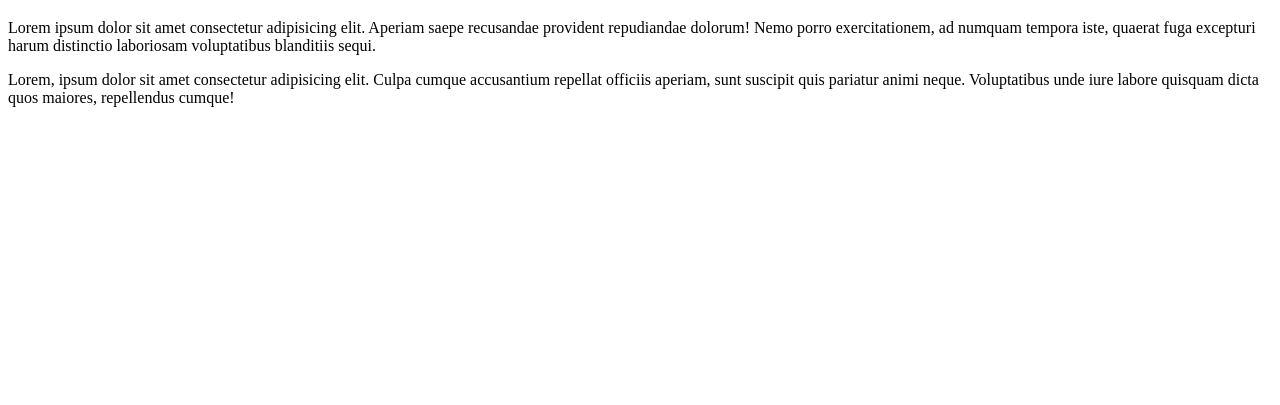
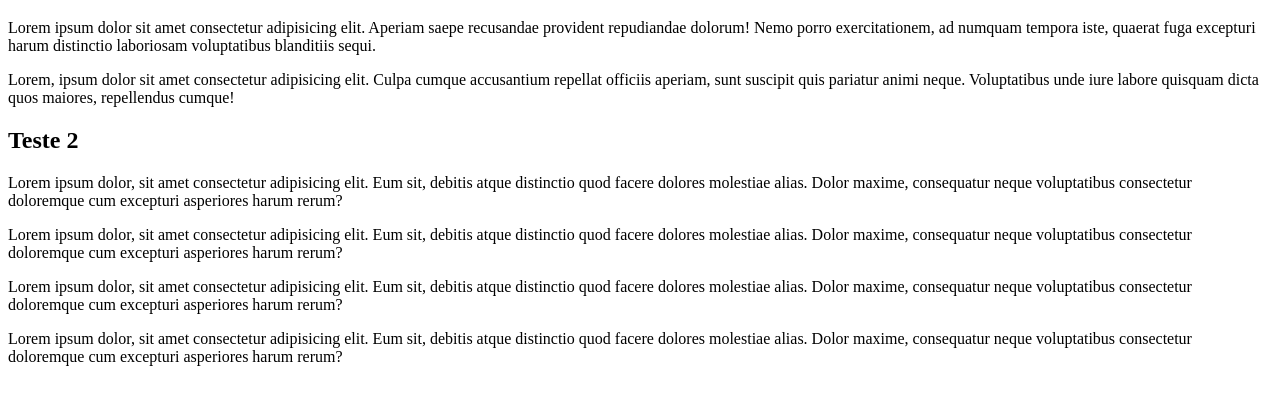
Before and after one commit to charles-cm1/portifolio, a plain HTML site: page site-exemplo/index.html in a window 1280 px wide. Shown: the part 61-466 px from the top of the page. Drawn offline with Linux system fonts and the light colour scheme.

Commit message:
add h2 p

```diff
--- a/site-exemplo/index.html
+++ b/site-exemplo/index.html
@@ -11,5 +11,13 @@
     <p>Lorem ipsum dolor sit amet consectetur adipisicing elit. Aperiam saepe recusandae provident repudiandae dolorum! Nemo porro exercitationem, ad numquam tempora iste, quaerat fuga excepturi harum distinctio laboriosam voluptatibus blanditiis sequi.</p>
 
     <p>Lorem, ipsum dolor sit amet consectetur adipisicing elit. Culpa cumque accusantium repellat officiis aperiam, sunt suscipit quis pariatur animi neque. Voluptatibus unde iure labore quisquam dicta quos maiores, repellendus cumque!</p>
+
+
+    <h2>Teste 2</h2>
+
+    <p>Lorem ipsum dolor, sit amet consectetur adipisicing elit. Eum sit, debitis atque distinctio quod facere dolores molestiae alias. Dolor maxime, consequatur neque voluptatibus consectetur doloremque cum excepturi asperiores harum rerum?</p>
+    <p>Lorem ipsum dolor, sit amet consectetur adipisicing elit. Eum sit, debitis atque distinctio quod facere dolores molestiae alias. Dolor maxime, consequatur neque voluptatibus consectetur doloremque cum excepturi asperiores harum rerum?</p>
+    <p>Lorem ipsum dolor, sit amet consectetur adipisicing elit. Eum sit, debitis atque distinctio quod facere dolores molestiae alias. Dolor maxime, consequatur neque voluptatibus consectetur doloremque cum excepturi asperiores harum rerum?</p>
+    <p>Lorem ipsum dolor, sit amet consectetur adipisicing elit. Eum sit, debitis atque distinctio quod facere dolores molestiae alias. Dolor maxime, consequatur neque voluptatibus consectetur doloremque cum excepturi asperiores harum rerum?</p>
 </body>
 </html>
```
